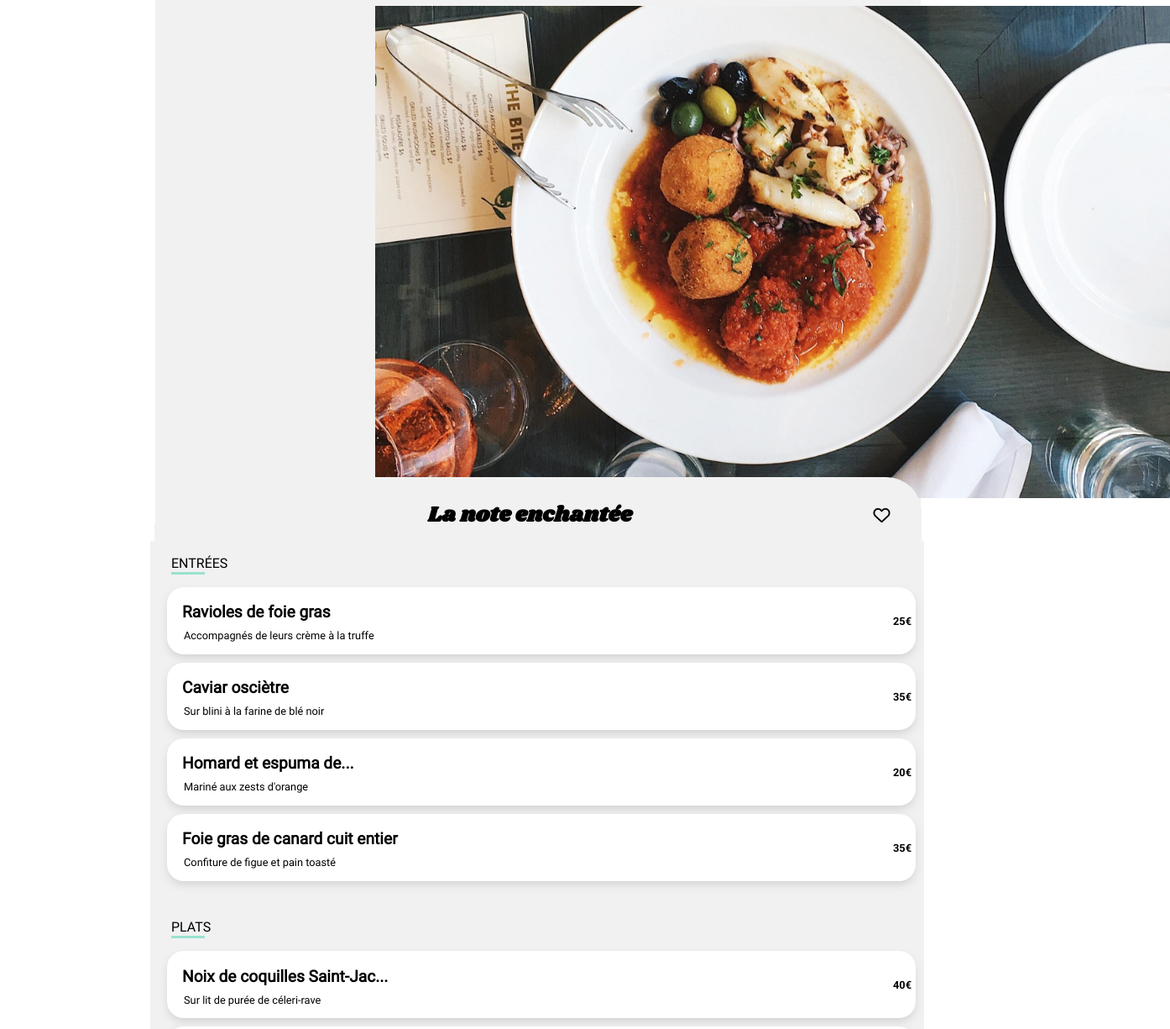
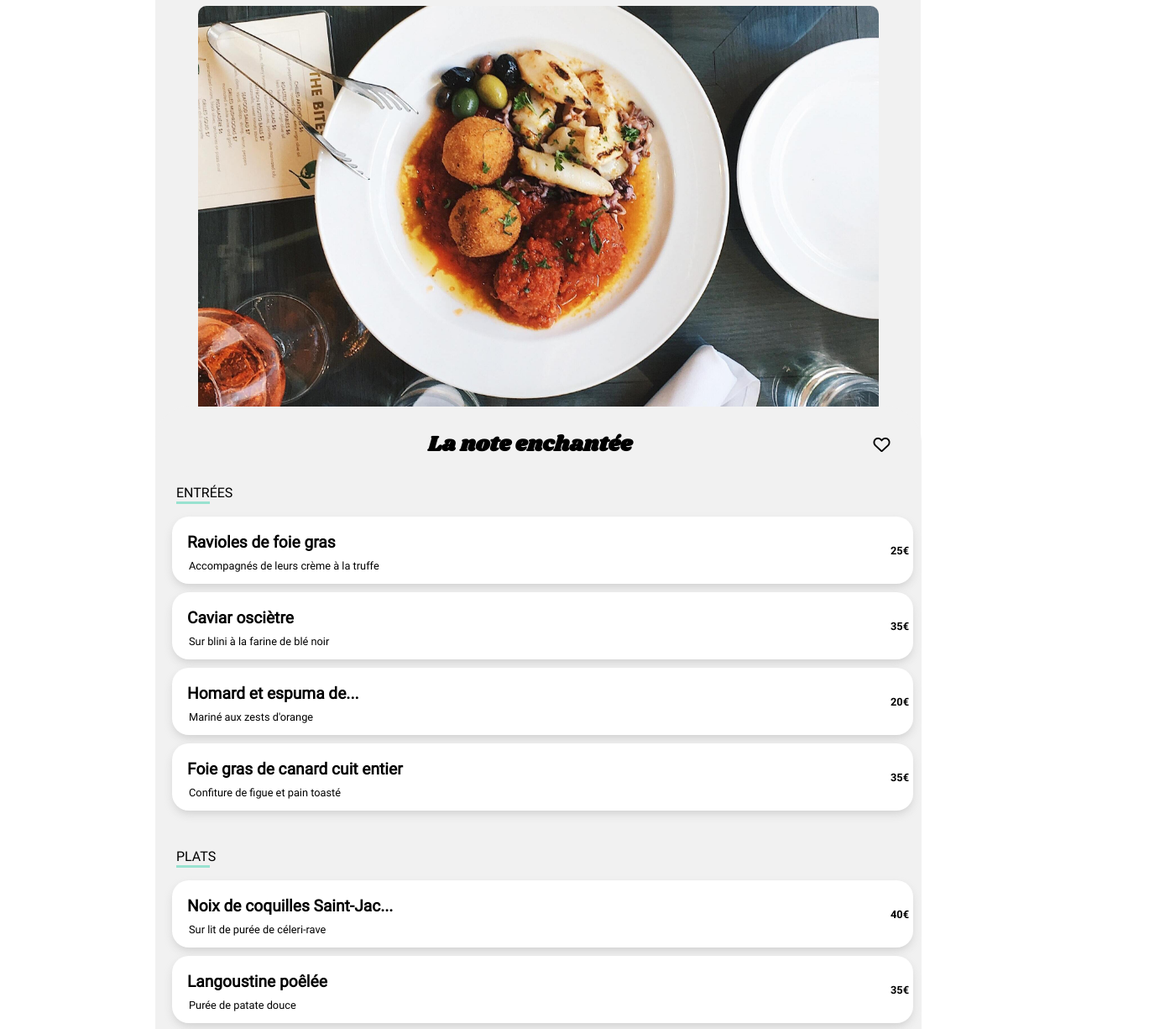
Before and after one commit to Rbrs7/deuxiemeprojet, a website: page pages/lanoteenchantee.html in a window 1280 px wide. Shown: the part 47-1272 px from the top of the page at 84% size, 1394 px wide, since content can reach past the window. Drawn offline with Linux system fonts and the light colour scheme; files whose address does not match are found by name.

Commit message:
dernière modification pour valider le P3, changements mise en page pour que ça ressemble à la  maquettes, ajout object-fit: cover sur toutes les images dans le body

```diff
--- a/css/sass/base/mixins.scss
+++ b/css/sass/base/mixins.scss
@@ -97,7 +97,7 @@
 
 @mixin icon-number-tablet {
     position: relative;
-    top: 76px;
+    top: 64px;
     right: 20px;
     font-size: 30px;
     color: $primary;
--- a/css/sass/composants/article.scss
+++ b/css/sass/composants/article.scss
@@ -13,6 +13,11 @@ article {
 
     & h1{
         margin-left: 14px;
+    }
+
+    @media (min-width:992px) {
+        margin-left: 0px;
+        margin-right: -3px;
     }
 
 }
--- a/css/sass/composants/body.scss
+++ b/css/sass/composants/body.scss
@@ -8,6 +8,11 @@ body {
         width: auto;
         margin: auto
     }
+
+    & img{
+        object-fit: cover;
+    }
+
 }
 
 a:visited {
--- a/css/sass/composants/header.scss
+++ b/css/sass/composants/header.scss
@@ -45,7 +45,8 @@ header {
     justify-items: center;
     flex-direction: row-reverse;
     background-color: $background;
-    margin-right: 8px;
+    margin-right: -9px;
+    margin-left: -8px;
     padding-top: 10px;
     padding-bottom: 10px;
     box-shadow: 0px -1px 4px 1px rgba(170, 170, 170, 0.81);
@@ -141,18 +142,19 @@ header {
     /* Header "menu restaurants" */
 
 .head-img img {
-    object-fit: cover;
     margin-top: 10px;
-    margin-left: -8px;
-    width: 105%;
+    margin-left: -18px;
+    width: 108%;
     height: 101%;
 
     @media (min-width:992px) {
-        margin-left: 29%;
+        max-width: 90%;
+        margin-left: 5.6%;
+        border-radius: 10px;
     }
 
     @media (min-width:768px) and (max-width:992px) {
-        margin-left: 27%;
+        border-radius: 15px;
     }
 }
 
--- a/css/sass/composants/navigation.scss
+++ b/css/sass/composants/navigation.scss
@@ -174,7 +174,7 @@
 
 /* Animation hover boutons principaux */
 
-.nav-container1:hover, .nav-container2:hover, .nav-container3:hover{
+.nav-container1:hover, .nav-container1:focus, .nav-container1:active, .nav-container2:hover, .nav-container2:focus, .nav-container2:active, .nav-container3:hover, .nav-container3:focus, .nav-container3:active {
     background: $primary2;
     box-shadow: 1px 5px 12px -1px darken($box-shadow-color, 10%);
 
--- a/pages/lanoteenchantee.html
+++ b/pages/lanoteenchantee.html
@@ -18,7 +18,7 @@
             <a href="../index.html"><img src="../images/logo/ohmyfood.png" alt="logo_ohmyfood" width="165" /></a>
         </div>
         <div class="head-img">
-            <img src="../images/restaurants/stil-u2Lp8tXIcjw-unsplash.jpg" alt="bannière" width="370" height="220" />
+            <img src="../images/restaurants/stil-u2Lp8tXIcjw-unsplash.jpg" alt="bannière" width="220" height="217" />
         </div>
         <div class="head-container">
             <h1>La note enchantée</h1>
```
Also changed, not shown: css/projet3.css, 1 other file.
